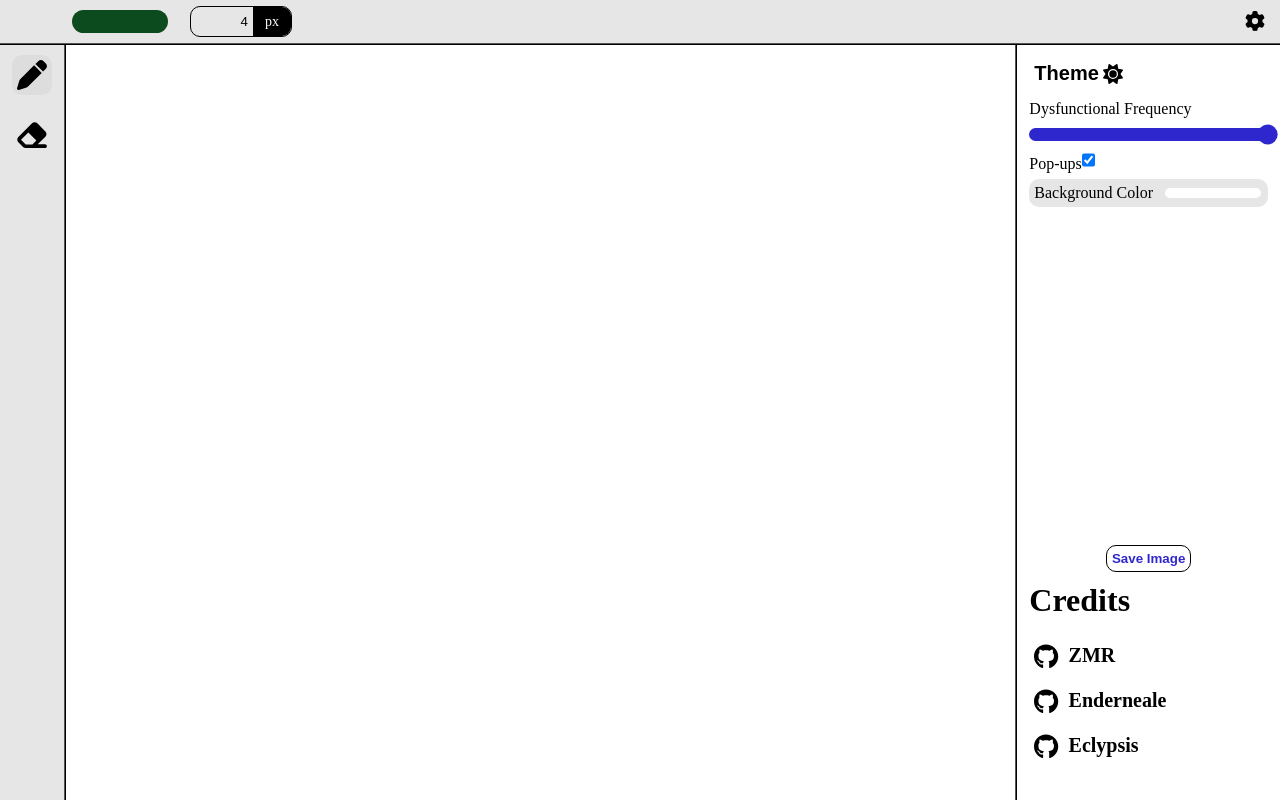
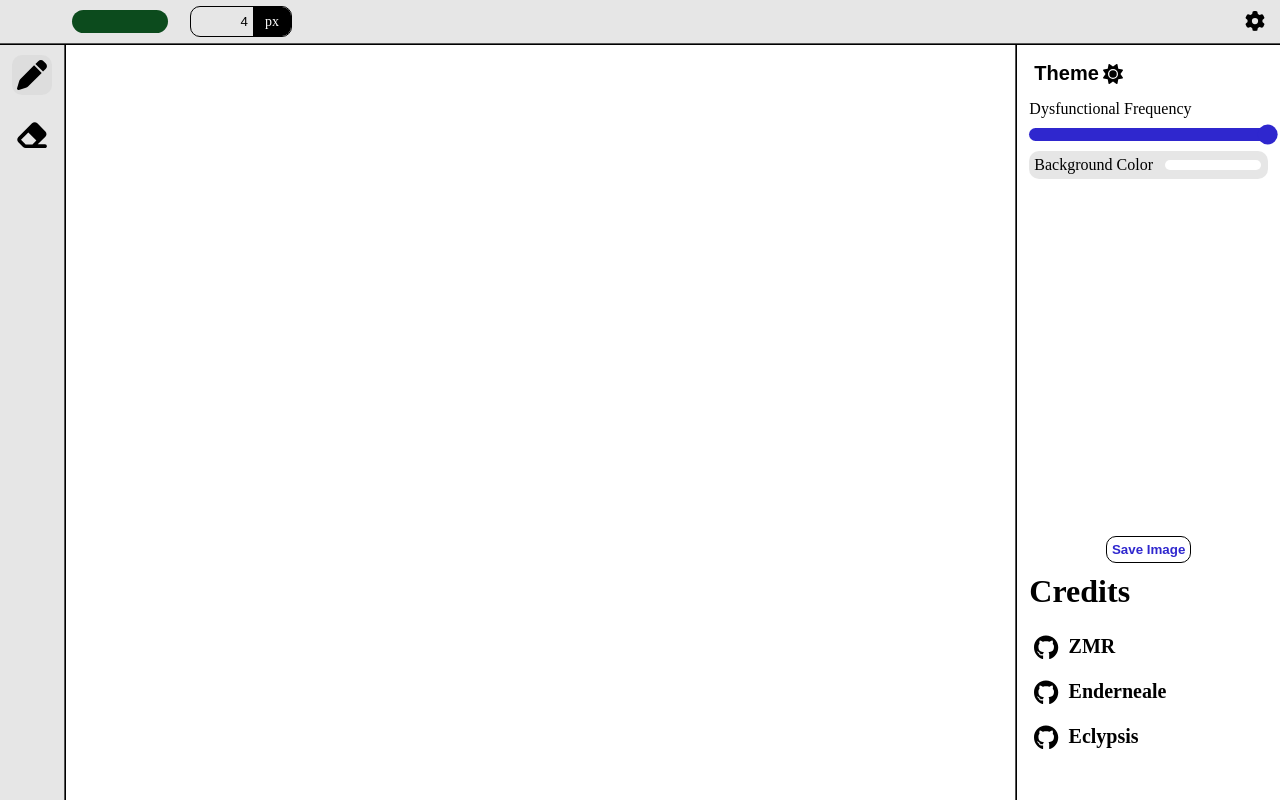
Before and after one commit to ZMensRain/Drawing-Hackathon, a React (Vite) app: page / in a window 1280 px wide. Built offline with nearby package versions, Linux system fonts and the light colour scheme.

Commit message:
removed popups check button because not implemented

```diff
--- a/src/components/settingsPanel.tsx
+++ b/src/components/settingsPanel.tsx
@@ -15,12 +15,10 @@ type Props = {
 
 const SettingsPanel = ({
   dysfunctionalModifier,
-  popups,
   backgroundColor,
   theme,
   setValues,
   onThemeButtonPressed,
-  onPopupsChange,
   onBackgroundColorChange,
 }: Props) => {
   const handleSaveImage = () => {
@@ -105,7 +103,7 @@ const SettingsPanel = ({
           />
         )}
       />
-      <div>
+      {/* Didn't have time to implement so removed<div>
         <label className="unselectable">Pop-ups</label>
         <input
           type="checkbox"
@@ -115,7 +113,7 @@ const SettingsPanel = ({
             onPopupsChange?.(event.target.checked);
           }}
         />
-      </div>
+      </div> */}
 
       <div
         className="secondary-container"
@@ -127,9 +125,7 @@ const SettingsPanel = ({
           borderRadius: 10,
         }}
       >
-        <label className="unselectable">
-          Background Color
-        </label>
+        <label className="unselectable">Background Color</label>
         <input
           type="color"
           className="colorPicker"
```
